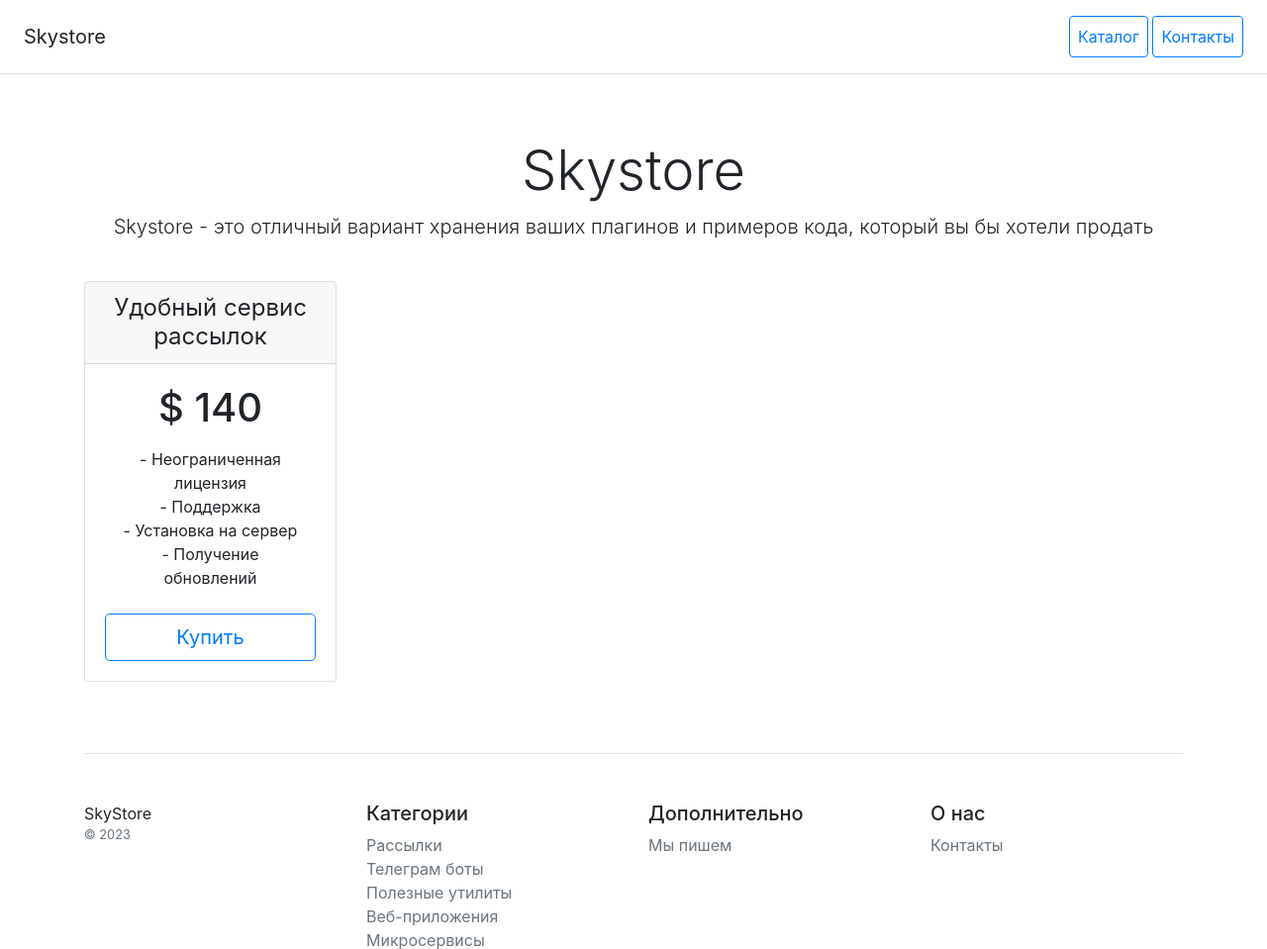
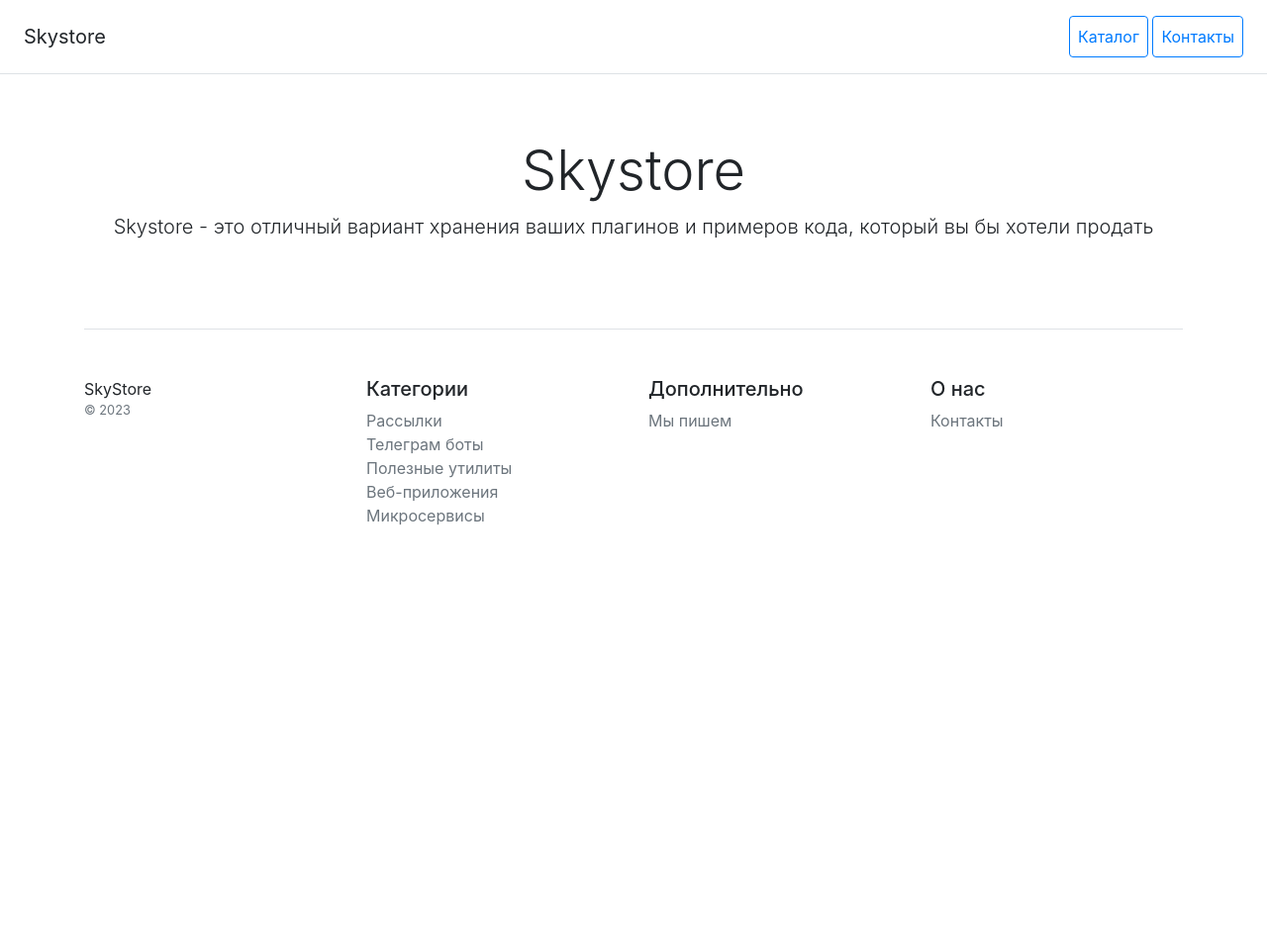
Before and after one commit to klepininalex/django_project, a Django app: page / in a window 1280 px wide. Shown: the top 959 px of the page at 99% size. After the commit the page ends 530 px from the top, so only its background shows below. Run offline with Django 4.2, Linux system fonts and the light colour scheme; some libraries are stand-ins or nearby versions.

Commit message:
refactor homepage template

```diff
--- a/catalog/templates/catalog/homepage.html
+++ b/catalog/templates/catalog/homepage.html
@@ -1,79 +1,8 @@
-<!doctype html>
-<html lang="en">
-<head>
-    <meta charset="utf-8">
-    <meta name="viewport" content="width=device-width, initial-scale=1">
-    <title>Skystore</title>
-    <link href="/static/css/bootstrap.min.css" rel="stylesheet">
-</head>
-<body>
-<div class="d-flex flex-column flex-md-row align-items-center p-3 px-md-4 mb-3 bg-white border-bottom box-shadow">
-    <h5 class="my-0 mr-md-auto font-weight-normal">Skystore</h5>
-    <nav class="ms-5">
-        <a class="p-2 btn btn-outline-primary" href="/">Каталог</a>
-        <a class="p-2 btn btn-outline-primary" href="/contacts/">Контакты</a>
-    </nav>
-</div>
-
+{% extends 'catalog/base.html' %}
+{% block content %}
 <div class="pricing-header px-3 py-3 pt-md-5 pb-md-4 mx-auto text-center">
     <h1 class="display-4">Skystore</h1>
     <p class="lead">Skystore - это отличный вариант хранения ваших плагинов и примеров кода, который вы бы хотели
         продать</p>
 </div>
-
-<div class="container">
-    <div class="row text-center">
-        <div class="col-3">
-            <div class="card mb-4 box-shadow">
-                <div class="card-header">
-                    <h4 class="my-0 font-weight-normal">Удобный сервис рассылок</h4>
-                </div>
-                <div class="card-body">
-                    <h1 class="card-title pricing-card-title">$ 140</h1>
-                    <ul class="list-unstyled mt-3 mb-4 text-start m-3">
-                        <li>- Неограниченная лицензия</li>
-                        <li>- Поддержка</li>
-                        <li>- Установка на сервер</li>
-                        <li>- Получение обновлений</li>
-                    </ul>
-                    <button type="button" class="btn btn-lg btn-block btn-outline-primary">Купить</button>
-                </div>
-            </div>
-        </div>
-    </div>
-
-    <footer class="pt-4 my-md-5 pt-md-5 border-top">
-        <div class="row">
-            <div class="col-12 col-md">
-                SkyStore
-                <small class="d-block mb-3 text-muted">&copy; 2023</small>
-            </div>
-            <div class="col-6 col-md">
-                <h5>Категории</h5>
-                <ul class="list-unstyled text-small">
-                    <li><a class="text-muted" href="#">Рассылки</a></li>
-                    <li><a class="text-muted" href="#">Телеграм боты</a></li>
-                    <li><a class="text-muted" href="#">Полезные утилиты</a></li>
-                    <li><a class="text-muted" href="#">Веб-приложения</a></li>
-                    <li><a class="text-muted" href="#">Микросервисы</a></li>
-                </ul>
-            </div>
-            <div class="col-6 col-md">
-                <h5>Дополнительно</h5>
-                <ul class="list-unstyled text-small">
-                    <li><a class="text-muted" href="#">Мы пишем</a></li>
-                </ul>
-            </div>
-            <div class="col-6 col-md">
-                <h5>О нас</h5>
-                <ul class="list-unstyled text-small">
-                    <li><a class="text-muted" href="/contacts/">Контакты</a></li>
-                </ul>
-            </div>
-        </div>
-    </footer>
-</div>
-
-<script src="/static/js/bootstrap.bundle.min.js"></script>
-</body>
-</html>
+{% endblock %}
```
